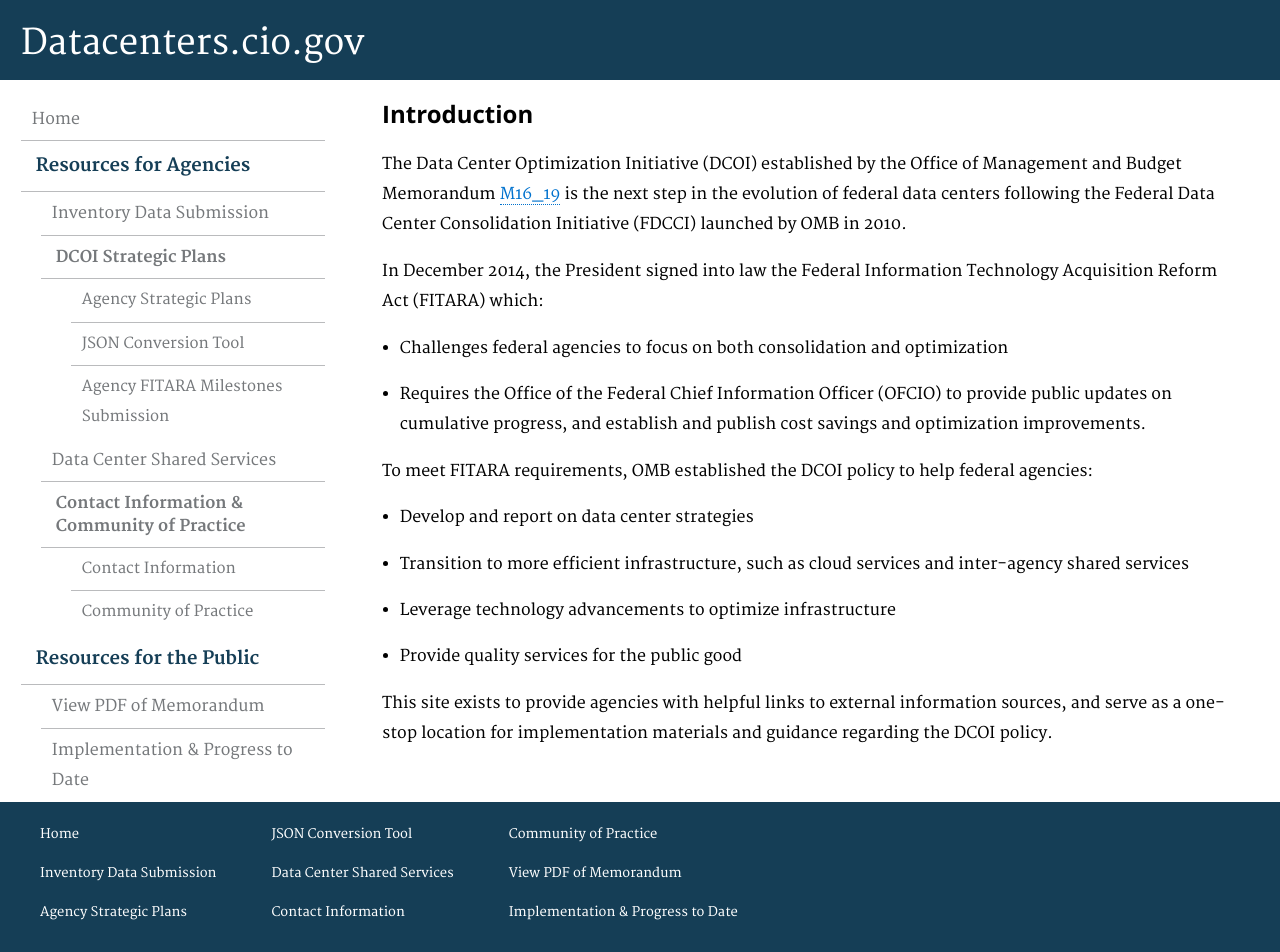
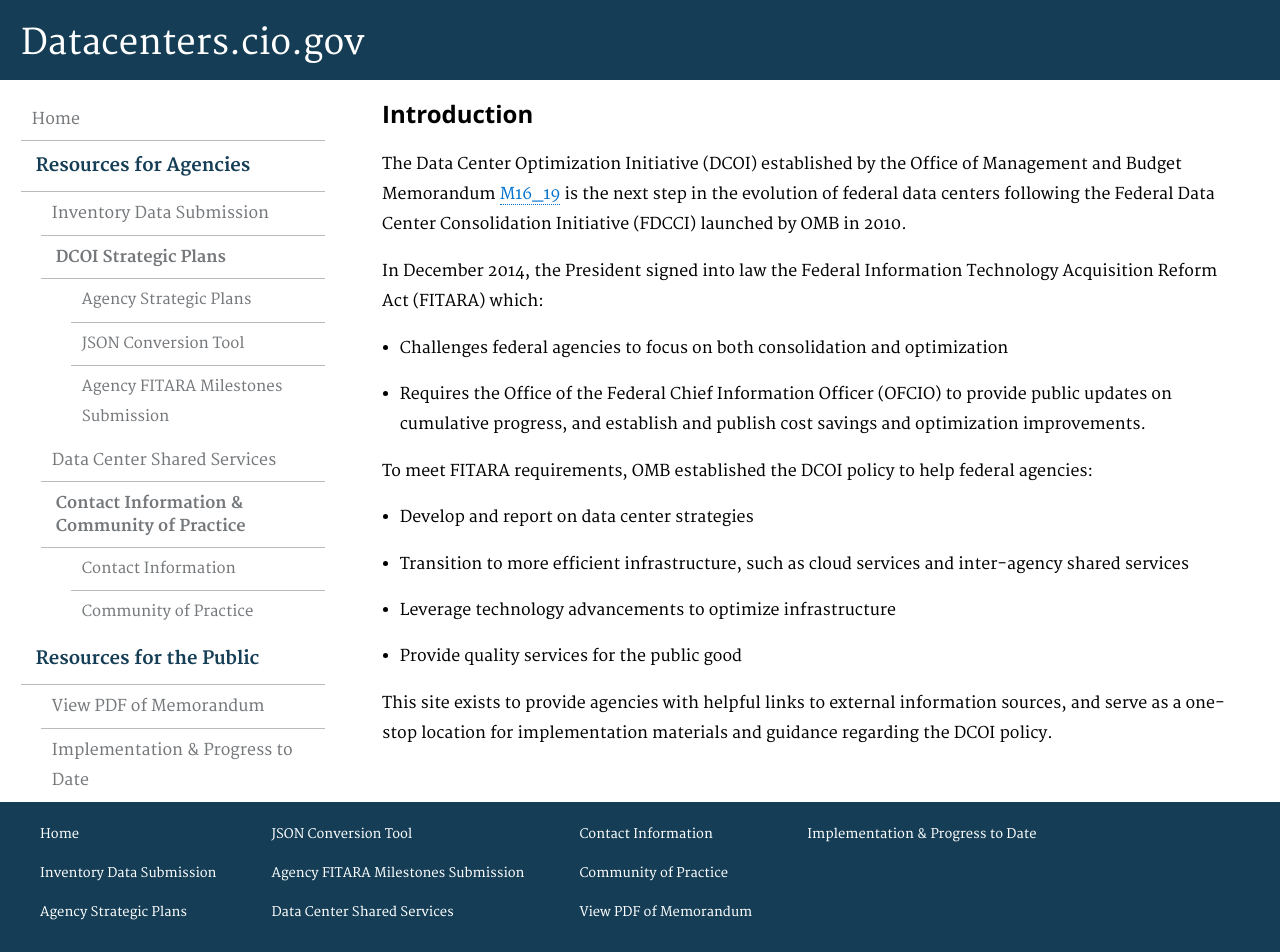
Before and after one commit to ydave-reisys/datacenters, a Jekyll site: the page built from pages/index.html, in a window 1280 px wide and 952 px high. Built offline with Jekyll 4.4.1, drawn with Linux system fonts in a browser that asks for light colours; nearby versions of some CDN libraries; Markdown is read by kramdown in place of the engine named in the settings.

Commit message:
Update footer

```diff
--- a/_layouts/default.html
+++ b/_layouts/default.html
@@ -73,12 +73,15 @@
       </ul>
       <ul class="list-two">
         <li><a href="/datacenters/json-conversion-tool/">JSON Conversion Tool</a></li>
+        <li><a href="/datacenters/milestones/">Agency FITARA Milestones Submission</a></li>
         <li><a href="/datacenters/ordering-shared-services/">Data Center Shared Services</a></li>
-        <li><a href="/datacenters/contact-info/">Contact Information</a></li>
       </ul>
       <ul class="list-three">
+        <li><a href="/datacenters/contact-info/">Contact Information</a></li>
         <li><a href="/datacenters/community-practice/">Community of Practice</a></li>
         <li><a href="/datacenters/assets/documents/memo_16_19_1.pdf">View PDF of Memorandum</a></li>
+      </ul>
+      <ul class="list-four">
         <li><a href="/datacenters/">Implementation & Progress to Date</a></li>
       </ul>
     </div>
--- a/assets/css/styles.scss
+++ b/assets/css/styles.scss
@@ -410,6 +410,9 @@ footer{
   margin-left: 15px;
   margin-right: 15px;
 }
+.region-footer .list-three{
+  margin-right: 15px;
+}
 sup{
   position: inherit !important;
   vertical-align: top !important;
```
